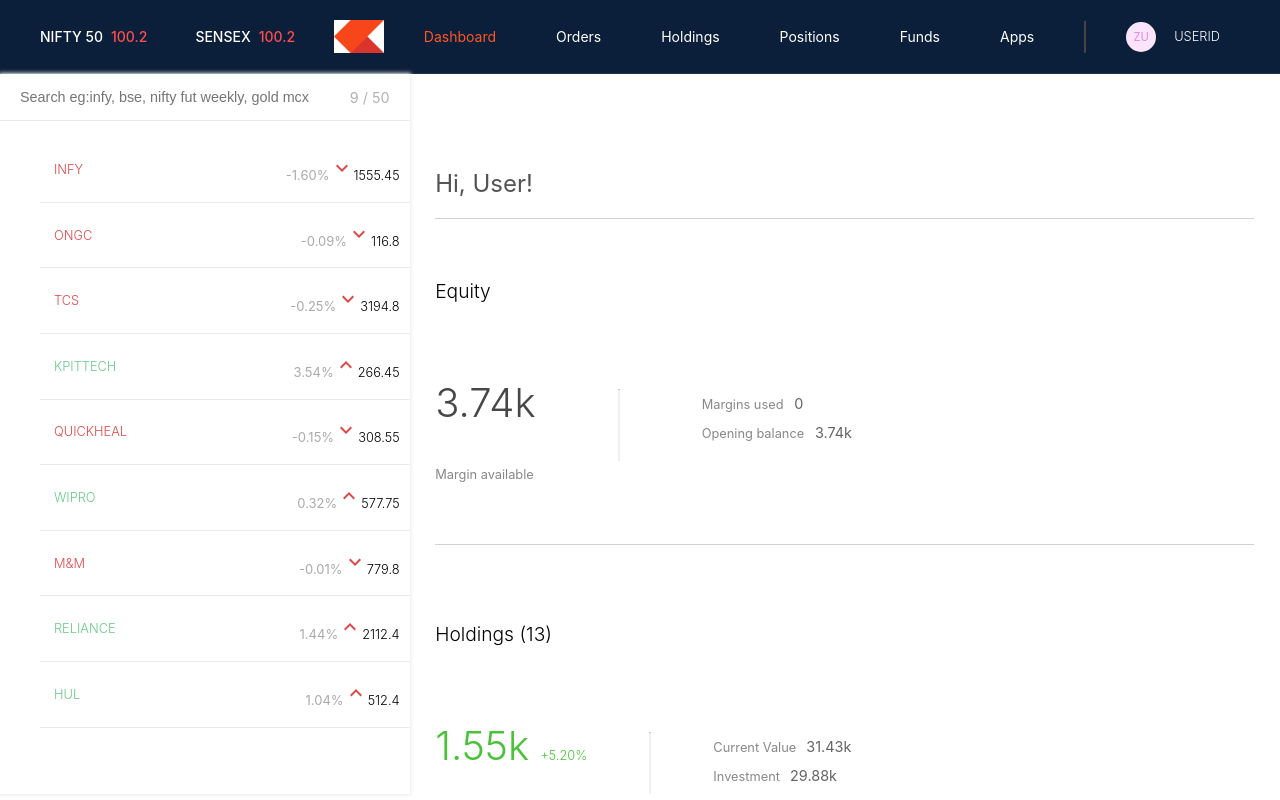
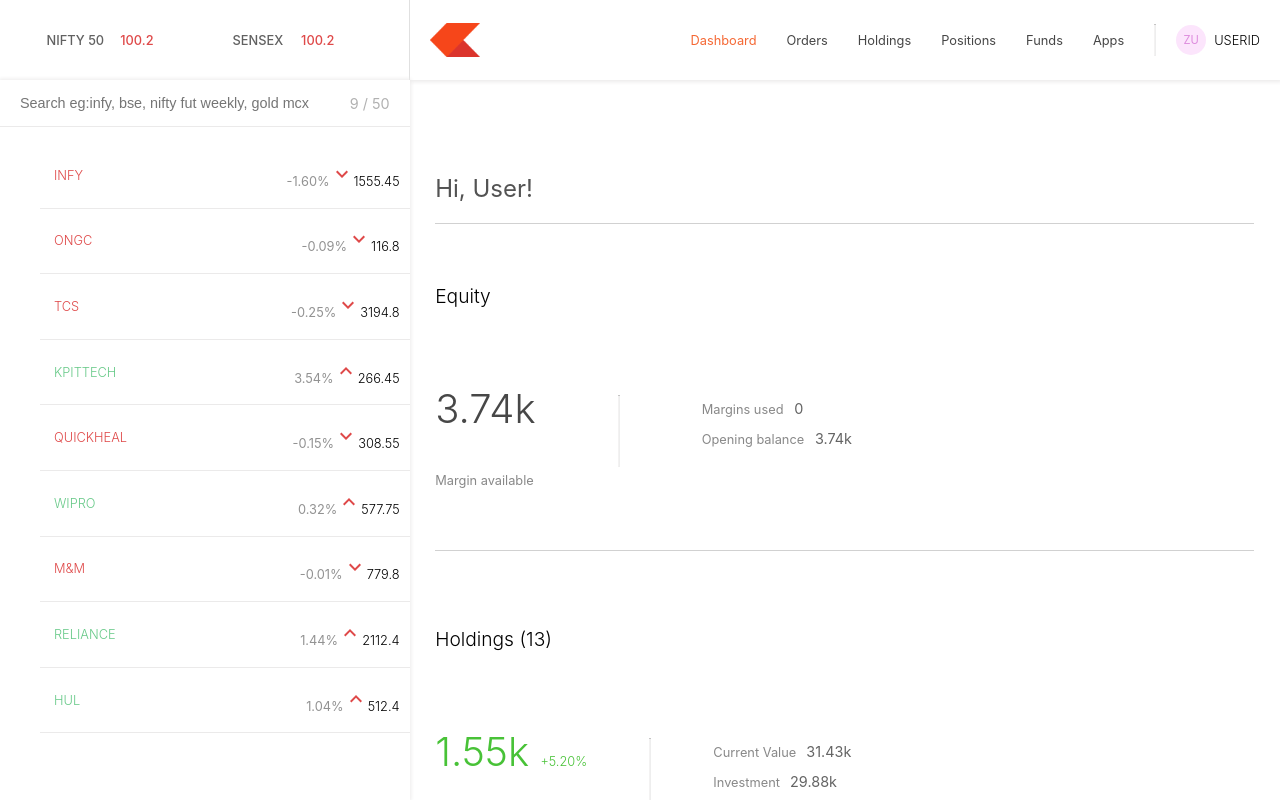
Before and after one commit to ChaurasiyaDharmendra/stockverse-mern, a React app in the folder dashboard/: page / in a window 1280 px wide. Built offline with nearby package versions, Linux system fonts and the light colour scheme.

Commit message:
update topbar and index css

```diff
--- a/dashboard/src/components/TopBar.js
+++ b/dashboard/src/components/TopBar.js
@@ -1,37 +1,10 @@
-// import React from "react";
-
-// import Menu from "./Menu";
-
-// const TopBar = () => {
-//   return (
-//        <div className="topbar-container dark-topbar">
-//       <div className="indices-container">
-//         <div className="nifty">
-//           <p className="index">NIFTY 50</p>
-//           <p className="index-points">{100.2} </p>
-//           <p className="percent"> </p>
-//         </div>
-//         <div className="sensex">
-//           <p className="index">SENSEX</p>
-//           <p className="index-points">{100.2}</p>
-//           <p className="percent"></p>
-//         </div>
-//       </div>
-
-//       <Menu />
-//     </div>
-//   );
-// };
-
-// export default TopBar;
-
 import React from "react";
 
 import Menu from "./Menu";
 
 const TopBar = () => {
   return (
-       <div className="topbar-container dark-topbar">
+    <div className="topbar-container">
       <div className="indices-container">
         <div className="nifty">
           <p className="index">NIFTY 50</p>
--- a/dashboard/src/index.css
+++ b/dashboard/src/index.css
@@ -566,7 +566,7 @@
   margin-top: 6%;
 }
 
-/*.topbar-container {
+.topbar-container {
   width: 100%;
   height: 10vh;
   display: flex;
@@ -586,13 +586,13 @@
   align-items: center;
   justify-content: space-around;
 }
-*/
+
 .nifty {
   flex-basis: 40%;
   display: flex;
   align-items: center;
   justify-content: space-evenly;
-
+  z-index: -2;
 }
 
 .sensex {
@@ -802,138 +802,42 @@
   color: rgb(105, 105, 105);
 }
 
-/* ===== TOPBAR CONTAINER ===== */
-.topbar-container {
-  display: flex;
-  justify-content: space-between;
-  align-items: center;
-  padding: 10px 40px;
-  background-color: #0b1f3a;
-  border-bottom: 1px solid #1e2f4d;
+/* sudo selectors */
+.search:focus {
+  outline: none;
 }
 
-/* ===== INDICES SECTION ===== */
-.indices-container {
-  display: flex;
-  gap: 40px;
+.list li:hover {
+  cursor: move;
+  background-color: #f3f3f3;
 }
 
-/* ===== NIFTY & SENSEX ===== */
-.nifty,
-.sensex {
+.list li:hover > .actions {
   display: flex;
-  align-items: center;
-  gap: 8px;
+  cursor: move;
 }
 
-/* ===== TEXT ===== */
-.index {
-  font-size: 14px;
-  color: #ffffff;
-  margin: 0;
+/* TODO */
+.list li::before {
+  content: "";
+  background: transparent;
+  width: 100%;
+  height: 100%;
+  position: absolute;
+  top: 0;
+  left: 0;
 }
 
-.index-points {
-  font-size: 14px;
-  color: #ff4d4f;
-  margin: 0;
+.watchlist-number ul li:hover {
+  color: rgb(245, 104, 52);
+  cursor: pointer;
+  background: rgb(243, 243, 243);
 }
 
-.percent {
-  font-size: 13px;
-  color: #aaa;
-  margin: 0;
-}
-
-/* ===== MENU CONTAINER ===== */
-.menu-container {
-  display: flex;
-  align-items: center;
-  gap: 40px;
-}
-
-/* ===== MENUS WRAPPER ===== */
-.menus {
-  display: flex;
-  align-items: center;
-}
-
-/* ===== UL ===== */
-.menus ul {
-  display: flex;
-  list-style: none;
-  gap: 30px;
-  margin: 0;
-  padding: 0;
-}
-
-/* ===== MENU TEXT ===== */
-.menu {
-  color: white;
-  font-size: 14px;
-  margin: 0;
-  cursor: pointer;
-  transition: 0.3s;
-}
-
-/* ===== HOVER ===== */
-.menu:hover {
-  color: #3ea6ff;
-}
-
-/* ===== ACTIVE ===== */
-.menu.selected {
-  color: #ff5722;
-}
-
-/* ===== PROFILE ===== */
-.profile {
-  display: flex;
-  align-items: center;
-  gap: 10px;
-  margin-left: 20px;
+.settings:hover {
   cursor: pointer;
 }
 
-/* ===== AVATAR ===== */
-.avatar {
-  width: 30px;
-  height: 30px;
-  border-radius: 50%;
-  background: #d8b4fe;
-  display: flex;
-  align-items: center;
-  justify-content: center;
-  color: black;
-  font-weight: bold;
+.action:hover {
+  background-color: rgb(212, 212, 212);
 }
-
-/* ===== USERNAME ===== */
-.username {
-  color: white;
-  margin: 0;
-}
-
-/* ===== HR ===== */
-.menus hr {
-  margin: 0 20px;
-  border: 0.5px solid #444;
-}
-
-/* ===== RESPONSIVE ===== */
-@media (max-width: 768px) {
-  .topbar-container {
-    flex-direction: column;
-    gap: 10px;
-    padding: 10px;
-  }
-
-  .indices-container {
-    justify-content: center;
-  }
-
-  .menu-container {
-    flex-wrap: wrap;
-    justify-content: center;
-  }
-}
```
